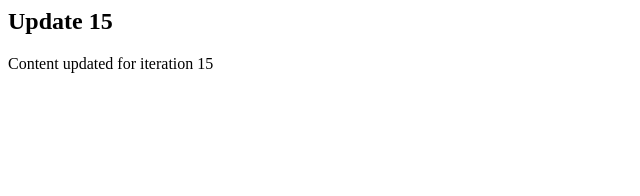
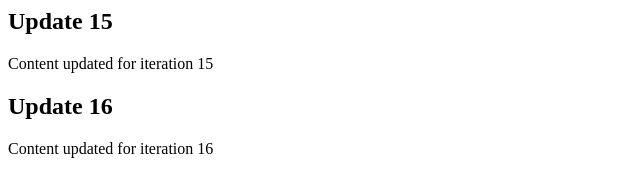
Before and after one commit to yoshimitsu198/didactic-parakeet, a website: page src/index.html in a window 1280 px wide. Shown: the whole page, without its empty margins (0-640 px from the left). Drawn offline with Linux system fonts and the light colour scheme.

```diff
--- a/src/index.html
+++ b/src/index.html
@@ -3,3 +3,9 @@
     <h2>Update 15</h2>
     <p>Content updated for iteration 15</p>
 </div>
+
+<!-- Updated iteration 16 -->
+<div class="update-16">
+    <h2>Update 16</h2>
+    <p>Content updated for iteration 16</p>
+</div>
```
